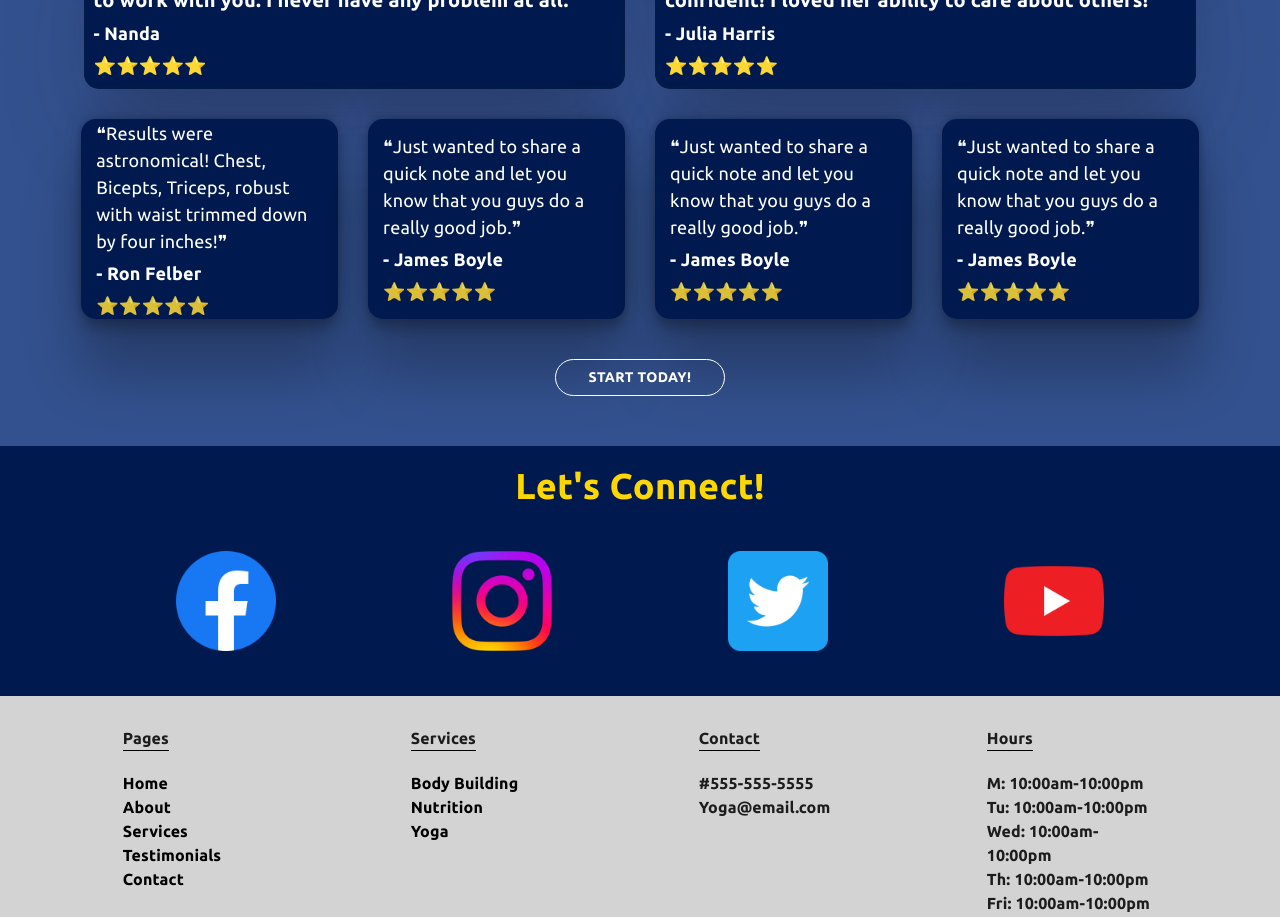
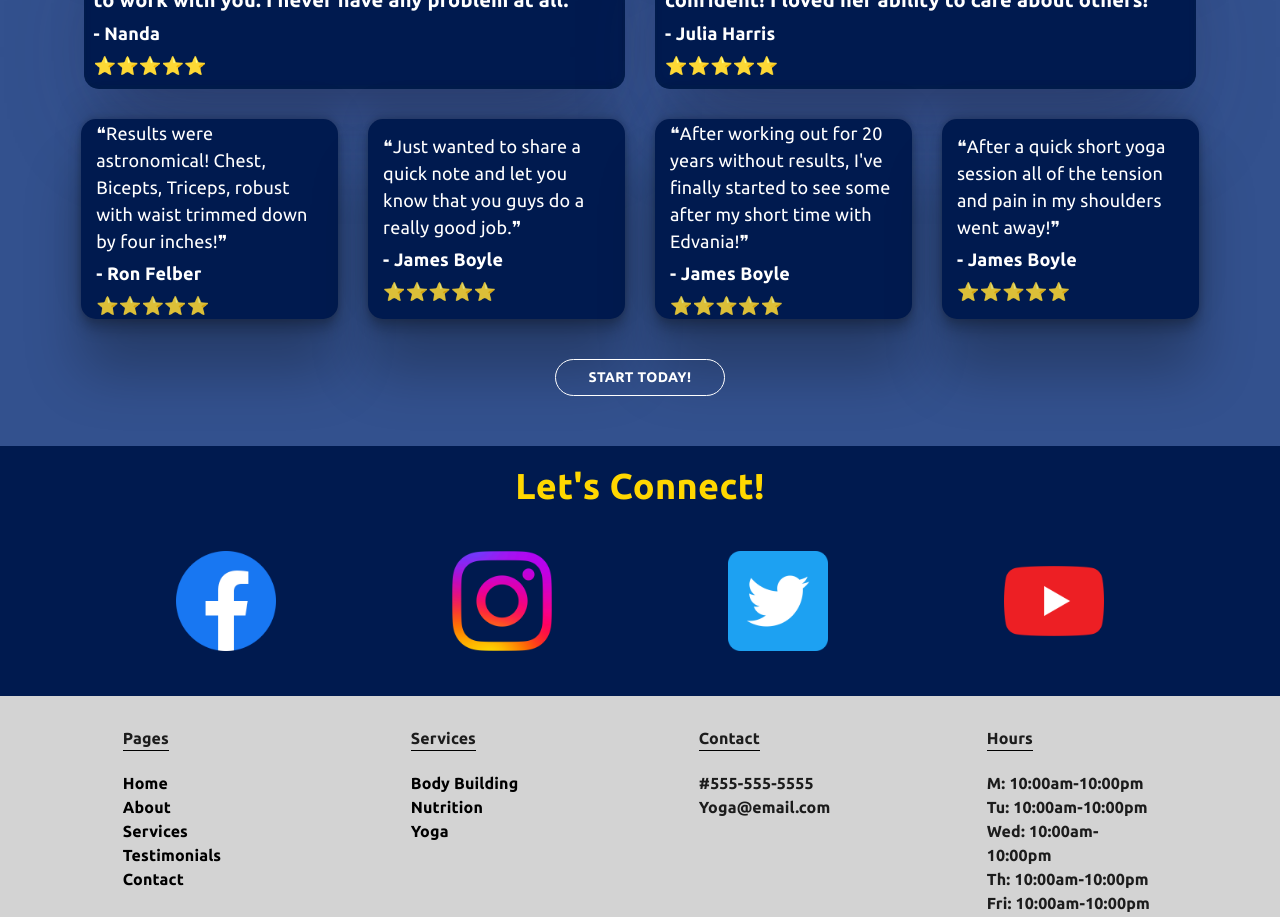
Before and after one commit to jamesdev4you/newpersonaltraining, a React (Create React App) app: page / in a window 1280 px wide. Shown: the part 3480-4397 px from the top of the page. Built offline with nearby package versions, Linux system fonts and the light colour scheme.

Commit message:
small changes

```diff
--- a/src/primary_component/Testimonials.js
+++ b/src/primary_component/Testimonials.js
@@ -7,6 +7,7 @@ import HomeContact from "../secondary_component/HomeContact";
 import SingleTestimonial from "../secondary_component/SingleTestimonial";
 import after1 from "../assets/after1.jpg";
 import after2 from "../assets/after2.jpg";
+import james from "../assets/james.jpg";
 import testimonialPic3 from "../assets/testimonial3.jpg";
 
 const Testimonials = (props) => {
@@ -32,13 +33,13 @@ const Testimonials = (props) => {
     {
       image: Header2,
       testimonial:
-        "At RCotterill PT, I want to help men and women that have felt like they've been spinning their wheels with their fitness and health. I grasp that different diets can seem attractive and trying various solutions to find the style of eating that's right for you seems essential - but it can also slow your progress down while you are spending time on trial and error.",
-      name: "- James Boyle",
+        "I've completed 10 sessions with Edvania and am amazed by her enthusiasm and dedication! After working out for 20 years without results, I've finally started to see some after my short time with Edvania!",
+      name: "- somebody",
     },
     {
-      image: Header2,
+      image: james,
       testimonial:
-        "At RCotterill PT, I want to help men and women that have felt like they've been spinning their wheels with their fitness and health. I grasp that different diets can seem attractive and trying various solutions to find the style of eating that's right for you seems essential - but it can also slow your progress down while you are spending time on trial and error.",
+        "I've been having intense shoulder pain throughout my workouts for a couple months, but after a quick short yoga session all of the tension and pain went away!",
       name: "- James Boyle",
     },
   ];
--- a/src/secondary_component/HomeOptions.js
+++ b/src/secondary_component/HomeOptions.js
@@ -69,7 +69,7 @@ const HomeOptions = () => {
           flexDirection: "column",
           justifyContent: "start",
           alignItems: "center",
-          gap: { xl: "20px", lg: "20px", md: "30px", sm: "20px", xs: "20px" },
+          gap: { xl: "20px", lg: "20px", md: "30px", sm: "30px", xs: "30px" },
           margin: "100px 0px",
           backgroundColor: "primary.light",
         }}
--- a/src/secondary_component/HomeTestimonial.js
+++ b/src/secondary_component/HomeTestimonial.js
@@ -60,13 +60,13 @@ const HomeTestimonial = () => {
     },
     {
       testimonial:
-        "❝Just wanted to share a quick note and let you know that you guys do a really good job.❞",
+        "❝After working out for 20 years without results, I've finally started to see some after my short time with Edvania!❞",
       name: "- James Boyle",
       rating: "⭐⭐⭐⭐⭐",
     },
     {
       testimonial:
-        "❝Just wanted to share a quick note and let you know that you guys do a really good job.❞",
+        "❝After a quick short yoga session all of the tension and pain in my shoulders went away!❞",
       name: "- James Boyle",
       rating: "⭐⭐⭐⭐⭐",
     },
```
Also changed, not shown: src/assets/james.jpg (added).
